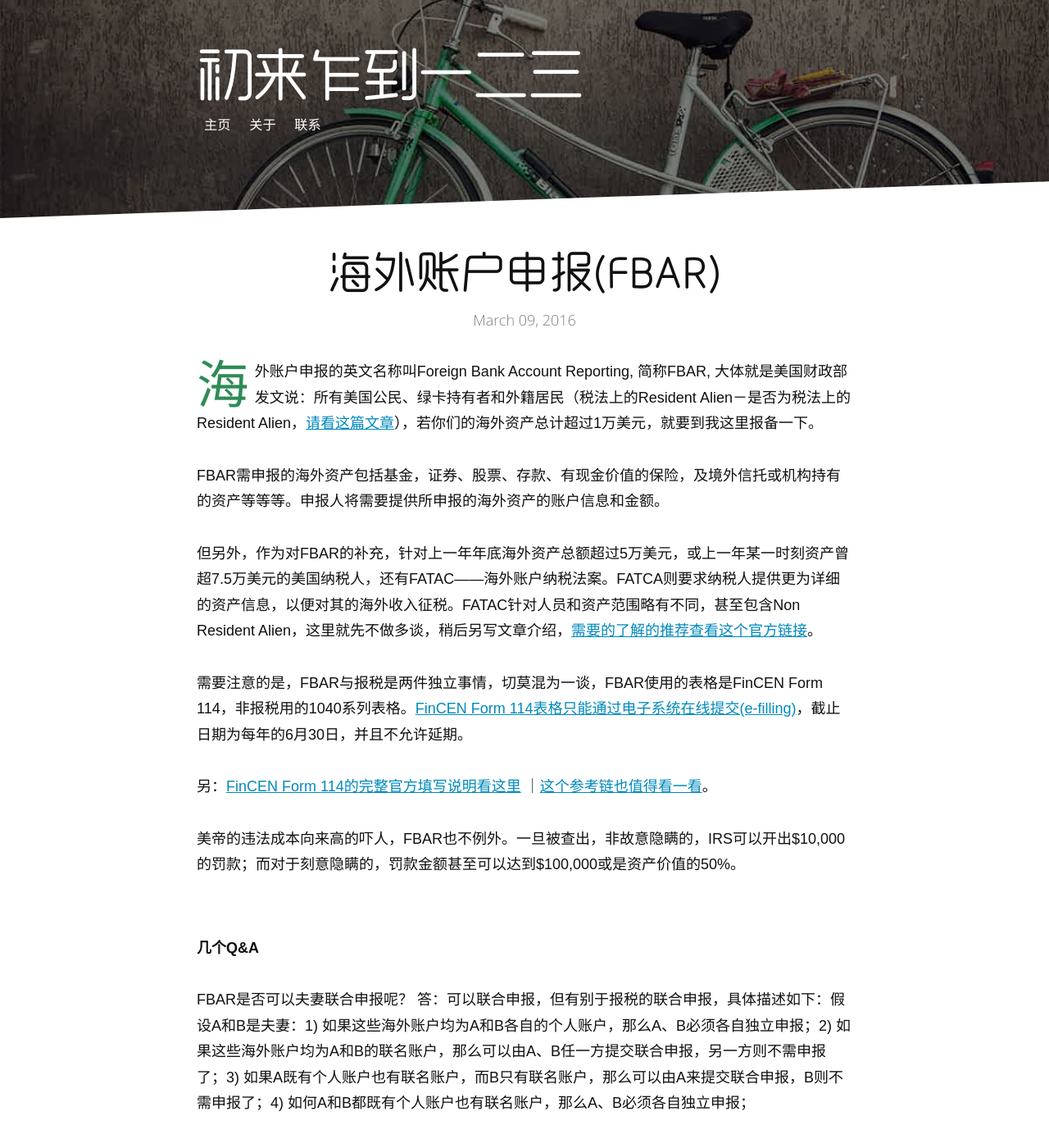
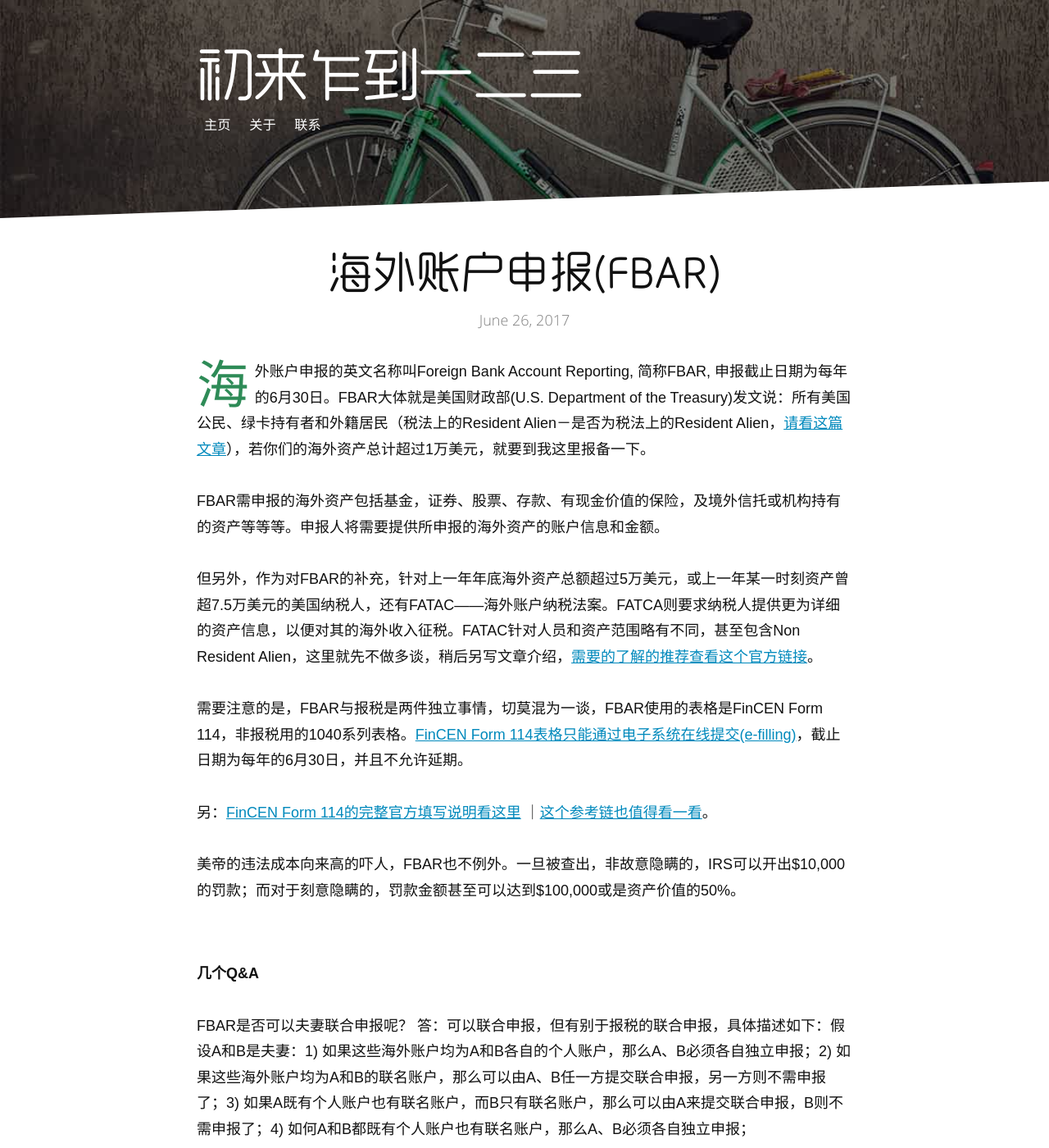
Before and after one commit to wolfwifee/wolfwifee.github.com, a Jekyll site: the page built from _posts/2016-03-09-what-is-the-fbar.md, in a window 1280 px wide and 1400 px high. Shown: the whole window at 82% size. Built offline with Jekyll 4.4.1, drawn with Linux system fonts in a browser that asks for light colours; comment, search, counter and statistics services are not loaded; some of the changed text lies outside the part shown.

Commit message:
Update 2016-03-09-what-is-the-fbar.md

```diff
--- a/_posts/2016-03-09-what-is-the-fbar.md
+++ b/_posts/2016-03-09-what-is-the-fbar.md
@@ -1,18 +1,18 @@
 ---
 layout: post
-title: FBAR是什么？FinCEN Form 114是什么
-description: null
+title: FBAR是什么？截止日期是哪天？FinCEN Form 114是什么
+description: FBAR是指美国财政部要求美国公民、绿卡持有者和外籍居民每年的6月30日之前对自己去年的海外账户信息进行申报。
 heading: 海外账户申报(FBAR)
 publish: true
 published: true
-datePublished: 2016-03-09
-dateModified: 2016-03-09
+datePublished: 2016-03-09T00:00:00.000Z
+date: 2017-06-26
 ---
 
 
 
 
-<span class="dropcap">海</span>外账户申报的英文名称叫Foreign Bank Account Reporting, 简称FBAR, 大体就是美国财政部发文说：所有美国公民、绿卡持有者和外籍居民（税法上的Resident Alien－是否为税法上的Resident Alien，[请看这篇文章](/do-i-need-to-file-tax-return/){:style="color:#0089BC"}），若你们的海外资产总计超过1万美元，就要到我这里报备一下。
+<span class="dropcap">海</span>外账户申报的英文名称叫Foreign Bank Account Reporting, 简称FBAR, 申报截止日期为每年的6月30日。FBAR大体就是美国财政部(U.S. Department of the Treasury)发文说：所有美国公民、绿卡持有者和外籍居民（税法上的Resident Alien－是否为税法上的Resident Alien，[请看这篇文章](/do-i-need-to-file-tax-return/){:style="color:#0089BC"}），若你们的海外资产总计超过1万美元，就要到我这里报备一下。
 
 FBAR需申报的海外资产包括基金，证券、股票、存款、有现金价值的保险，及境外信托或机构持有的资产等等等。申报人将需要提供所申报的海外资产的账户信息和金额。
 
```
